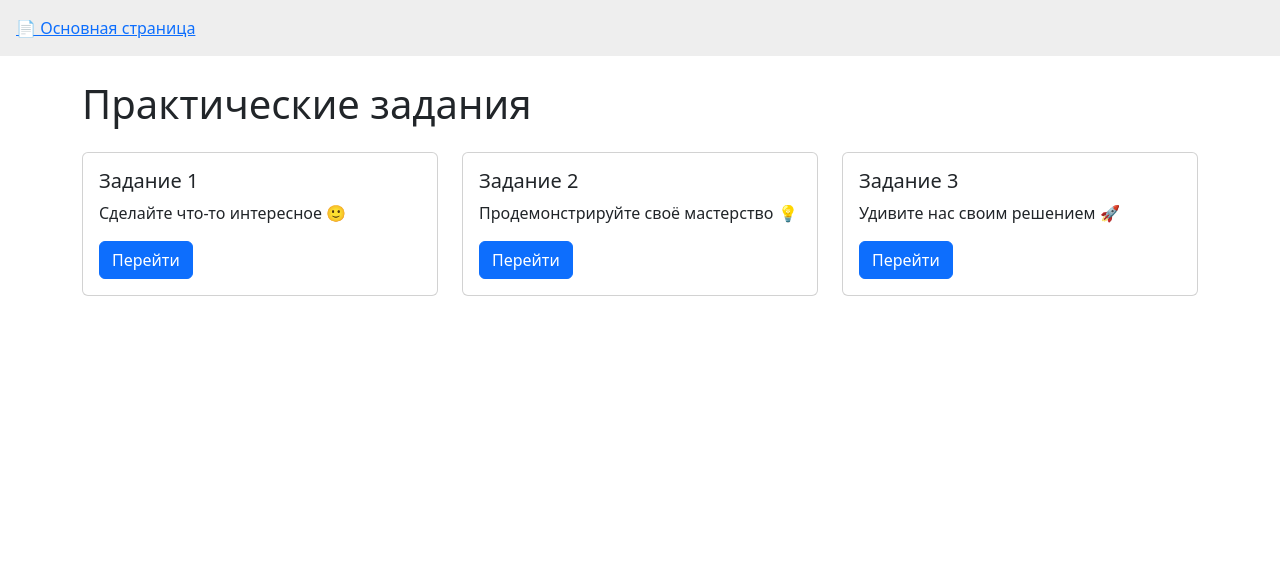
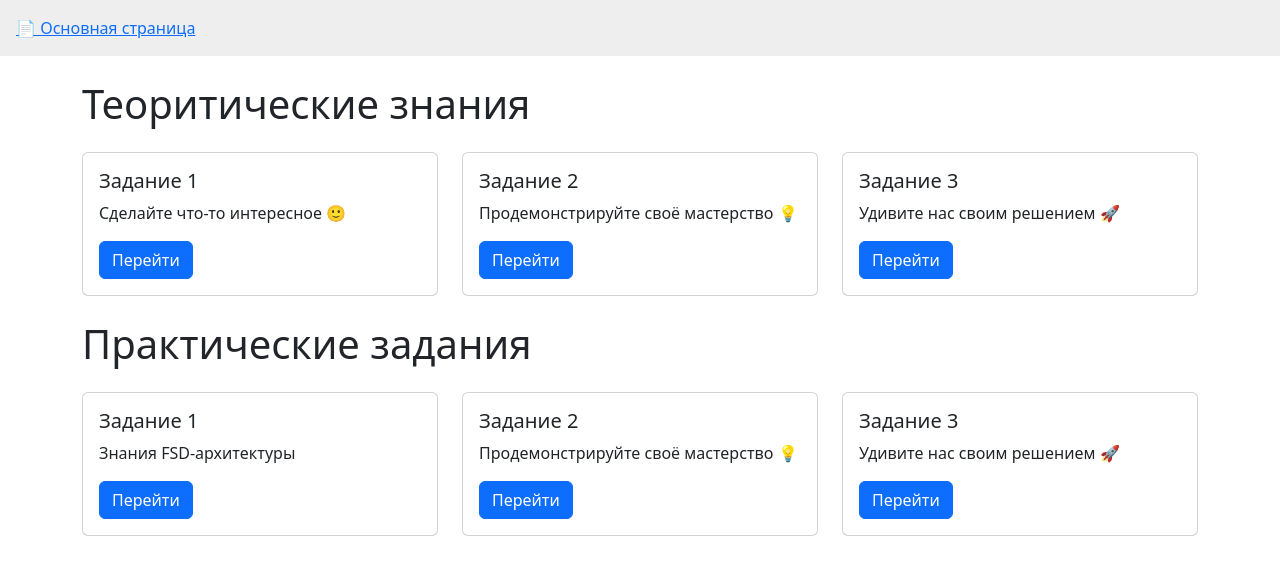
Before and after one commit to Arhontes/sobes-app, a React (Create React App) app: page /app in a window 1280 px wide. Shown: the top 574 px of the page. Built offline with nearby package versions, Linux system fonts and the light colour scheme.

Commit message:
feat: create theory part

```diff
--- a/src/tasks/task1/Task1.tsx
+++ b/src/tasks/practical/task1/Task1.tsx
@@ -1,7 +1,7 @@
 import React, { useState } from "react";
 import { taskTarget1 } from "./taskTarget1";
 import { Card } from "react-bootstrap";
-import { TaskTarget } from "../../common/TaskTarget";
+import { TaskTarget } from "../../../common/TaskTarget";
 
 const defaultTasks: any[] = [
   { id: 1, text: "Задача 1", completed: false },
--- a/src/tasks/task2/Task2.tsx
+++ b/src/tasks/practical/task2/Task2.tsx
@@ -1,5 +1,5 @@
 import React from "react";
-import { TaskTarget } from "../../common/TaskTarget";
+import { TaskTarget } from "../../../common/TaskTarget";
 import { taskTarget2 } from "./taskTarget2";
 
 export const Task2 = () => {
--- a/src/tasks/tasks-page/TasksPage.tsx
+++ b/src/tasks/tasks-page/TasksPage.tsx
@@ -6,12 +6,56 @@ export default function TasksPage() {
   const navigate = useNavigate();
 
   const tasks = [
-    { id: 1, title: "Задание 1", description: "Сделайте что-то интересное 🙂" },
-    { id: 2, title: "Задание 2", description: "Продемонстрируйте своё мастерство 💡" },
+    { id: 1, title: "Задание 1", description: "Знания FSD-архитектуры" },
+    {
+      id: 2,
+      title: "Задание 2",
+      description: "Продемонстрируйте своё мастерство 💡",
+    },
     { id: 3, title: "Задание 3", description: "Удивите нас своим решением 🚀" },
   ];
+
+  const theoryTask = [
+    { id: 1, title: "Задание 1", description: "Сделайте что-то интересное 🙂" },
+    {
+      id: 2,
+      title: "Задание 2",
+      description: "Продемонстрируйте своё мастерство 💡",
+    },
+    { id: 3, title: "Задание 3", description: "Удивите нас своим решением 🚀" },
+  ];
+
+  const handleTaskClick = (taskId: number) => {
+    navigate(`/tasks/task${taskId}`);
+  };
+  const handleTheoryTaskClick = (taskId: number) => {
+    navigate(`/tasks/theory-task${taskId}`);
+  };
   return (
     <Container className="mt-4">
+      <div>
+        <h1 className="mb-4">Теоритические знания</h1>
+        <Row>
+          {theoryTask.map((task) => (
+            <Col key={task.id} md={4} className="mb-4">
+              <Card>
+                <Card.Body>
+                  <Card.Title>{task.title}</Card.Title>
+                  <Card.Text>{task.description}</Card.Text>
+                  <Button
+                    variant="primary"
+                    onClick={() => handleTheoryTaskClick(task.id)}
+                  >
+                    Перейти
+                  </Button>
+                </Card.Body>
+              </Card>
+            </Col>
+          ))}
+        </Row>
+      </div>
+
+      <div>
         <h1 className="mb-4">Практические задания</h1>
         <Row>
           {tasks.map((task) => (
@@ -22,7 +66,7 @@ const navigate = useNavigate();
                   <Card.Text>{task.description}</Card.Text>
                   <Button
                     variant="primary"
-                  onClick={() => navigate(`/tasks/task${task.id}`)}
+                    onClick={() => handleTaskClick(task.id)}
                   >
                     Перейти
                   </Button>
@@ -31,6 +75,7 @@ const navigate = useNavigate();
             </Col>
           ))}
         </Row>
+      </div>
     </Container>
   );
 }
--- /dev/null
+++ b/src/tasks/theory/theory-1/Theory1.tsx
@@ -0,0 +1,27 @@
+import React, { useState } from "react";
+import { Card } from "react-bootstrap";
+import { TaskTarget } from "../../../common/TaskTarget";
+
+const defaultTasks: any[] = [
+  { id: 1, text: "Задача 1", completed: false },
+  { id: 2, text: "Задача 2", completed: false },
+  { id: 3, text: "Задача 3", completed: false },
+];
+const taskTarget1 = {
+  description: "",
+  points: [],
+};
+export const Theory1 = () => {
+  return (
+    <div
+      style={{
+        display: "flex",
+        gap: 20,
+        margin: "auto",
+        fontFamily: "Arial, sans-serif",
+      }}
+    >
+      <TaskTarget target={taskTarget1} />
+    </div>
+  );
+};
```
Also changed, not shown: src/routes.tsx (+8 -3 lines), src/tasks/practical/task1/taskTarget1.ts (renamed from src/tasks/task1/taskTarget1.ts), src/tasks/practical/task2/taskTarget2.ts (renamed from src/tasks/task2/taskTarget2.ts), src/tasks/practical/task3/Task3.tsx (renamed from src/tasks/task3/Task3.tsx), src/tasks/practical/task4/Task1.tsx (renamed from src/tasks/task4/Task1.tsx), src/tasks/practical/task5/Task5.tsx (renamed from src/tasks/task5/Task5.tsx). Lines whose indentation alone changed are shown as unchanged.
